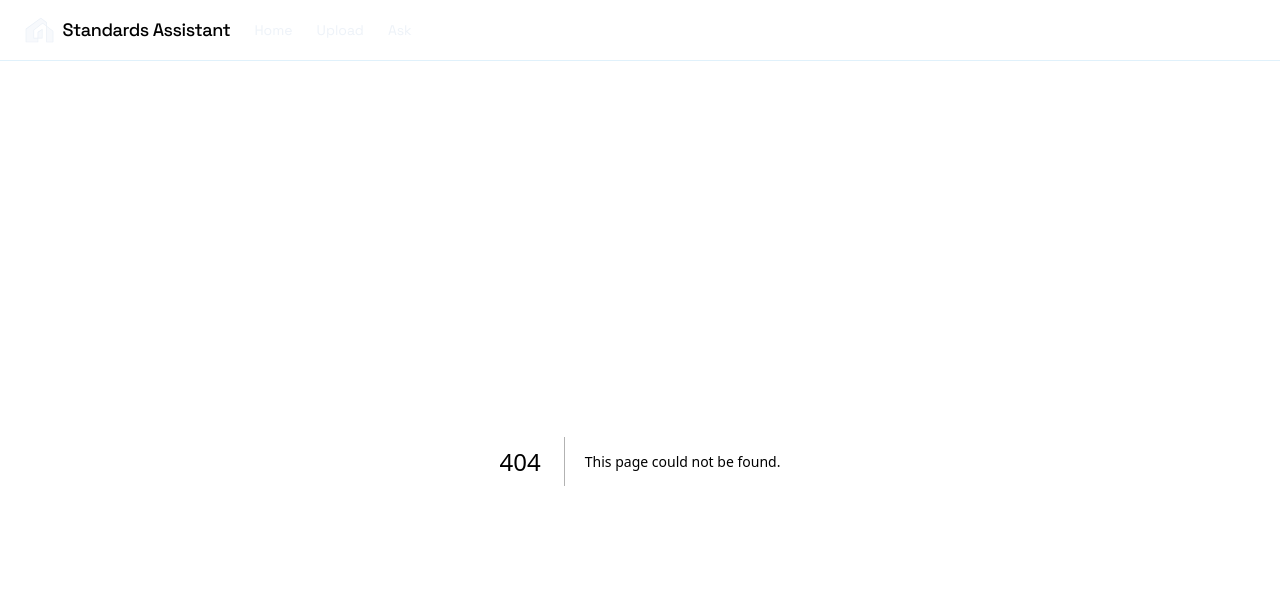
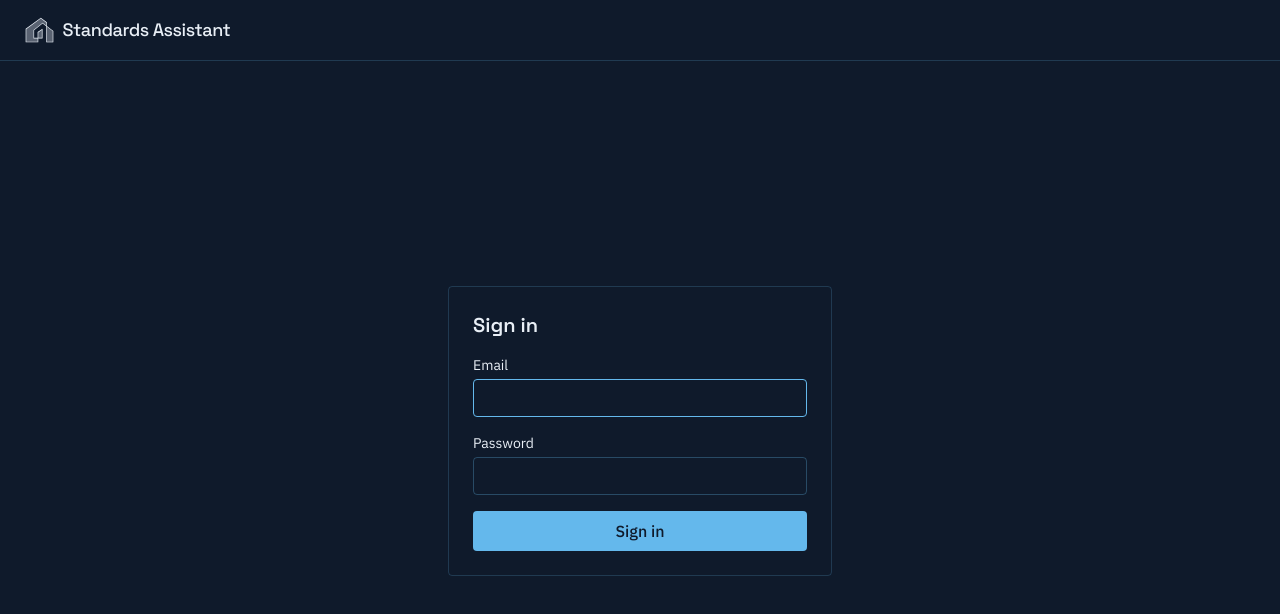
Before and after one commit to jonahh29/standards-assistant, a Next.js app: page /login in a window 1280 px wide. Before the commit this address had no page. Shown: the top 614 px of the page. Built offline with nearby package versions, Linux system fonts and the light colour scheme; no server answers.

Commit message:
Add login + role-based access: Supabase Auth via @supabase/ssr, proxy.ts route protection, RLS lockdown

```diff
--- a/package.json
+++ b/package.json
@@ -11,6 +11,7 @@
   "dependencies": {
     "@anthropic-ai/sdk": "^0.115.0",
     "@napi-rs/canvas": "^1.0.2",
+    "@supabase/ssr": "^0.12.3",
     "@supabase/supabase-js": "^2.110.8",
     "next": "16.2.11",
     "pdfjs-dist": "^6.1.200",
--- /dev/null
+++ b/scripts/promote-admin.mjs
@@ -0,0 +1,43 @@
+import { createClient } from "@supabase/supabase-js";
+import { readFileSync } from "fs";
+
+const env = Object.fromEntries(
+  readFileSync(".env.local", "utf8")
+    .split("\n")
+    .filter((line) => line.includes("=") && !line.startsWith("#"))
+    .map((line) => {
+      const idx = line.indexOf("=");
+      return [line.slice(0, idx).trim(), line.slice(idx + 1).trim()];
+    })
+);
+
+const email = process.argv[2];
+if (!email) {
+  console.error("Usage: node scripts/promote-admin.mjs <email>");
+  process.exit(1);
+}
+
+const supabase = createClient(env.NEXT_PUBLIC_SUPABASE_URL, env.SUPABASE_SERVICE_ROLE_KEY);
+
+// Find the user by email (admin API paginates; fine for a small user base)
+let user = null;
+let page = 1;
+while (!user) {
+  const { data, error } = await supabase.auth.admin.listUsers({ page, perPage: 200 });
+  if (error) throw new Error(error.message);
+  user = data.users.find((u) => u.email?.toLowerCase() === email.toLowerCase());
+  if (user || data.users.length < 200) break;
+  page++;
+}
+
+if (!user) {
+  console.error(`No account found for ${email}. Create it first via Supabase Dashboard > Authentication > Users.`);
+  process.exit(1);
+}
+
+const { error } = await supabase.auth.admin.updateUserById(user.id, {
+  app_metadata: { ...user.app_metadata, role: "admin" },
+});
+
+if (error) throw new Error(error.message);
+console.log(`Promoted ${email} to admin.`);
--- /dev/null
+++ b/src/app/SignOutButton.tsx
@@ -0,0 +1,25 @@
+"use client";
+
+import { useRouter } from "next/navigation";
+import { getSupabaseBrowserClient } from "@/lib/supabase-browser";
+
+export function SignOutButton() {
+  const router = useRouter();
+
+  async function handleSignOut() {
+    const supabase = getSupabaseBrowserClient();
+    await supabase.auth.signOut();
+    router.push("/login");
+    router.refresh();
+  }
+
+  return (
+    <button
+      type="button"
+      onClick={handleSignOut}
+      className="text-sm text-offwhite/60 hover:text-amber"
+    >
+      Sign out
+    </button>
+  );
+}
--- a/src/app/api/documents/[id]/figures-batch/route.ts
+++ b/src/app/api/documents/[id]/figures-batch/route.ts
@@ -1,6 +1,7 @@
 import { getDocumentProxy } from "unpdf";
 import { getSupabaseServerClient } from "@/lib/supabase-server";
 import { ensurePdfjsModule, renderFigurePage, type PageLabels } from "@/lib/figures";
+import { getSessionUser, isAdmin } from "@/lib/supabase-session";
 
 export const runtime = "nodejs";
 export const maxDuration = 60;
@@ -11,6 +12,10 @@ export async function POST(
   _request: Request,
   { params }: { params: Promise<{ id: string }> }
 ) {
+  if (!isAdmin(await getSessionUser())) {
+    return Response.json({ error: "Admin access required." }, { status: 403 });
+  }
+
   const { id } = await params;
   const supabase = getSupabaseServerClient();
 
--- a/src/app/api/documents/[id]/route.ts
+++ b/src/app/api/documents/[id]/route.ts
@@ -1,4 +1,5 @@
 import { getSupabaseServerClient } from "@/lib/supabase-server";
+import { getSessionUser, isAdmin } from "@/lib/supabase-session";
 
 export const runtime = "nodejs";
 
@@ -6,6 +7,10 @@ export async function DELETE(
   _request: Request,
   { params }: { params: Promise<{ id: string }> }
 ) {
+  if (!isAdmin(await getSessionUser())) {
+    return Response.json({ error: "Admin access required." }, { status: 403 });
+  }
+
   const { id } = await params;
   const supabase = getSupabaseServerClient();
 
@@ -44,6 +49,10 @@ export async function PATCH(
   request: Request,
   { params }: { params: Promise<{ id: string }> }
 ) {
+  if (!isAdmin(await getSessionUser())) {
+    return Response.json({ error: "Admin access required." }, { status: 403 });
+  }
+
   const { id } = await params;
   const { title } = await request.json();
 
--- a/src/app/api/documents/process/route.ts
+++ b/src/app/api/documents/process/route.ts
@@ -3,6 +3,7 @@ import { getSupabaseServerClient } from "@/lib/supabase-server";
 import { chunkDocument } from "@/lib/chunk";
 import { embedTexts } from "@/lib/voyage";
 import { detectPageLabels, extractRasterImages, ensurePdfjsModule } from "@/lib/figures";
+import { getSessionUser, isAdmin } from "@/lib/supabase-session";
 
 export const runtime = "nodejs";
 export const maxDuration = 300;
@@ -10,6 +11,10 @@ export const maxDuration = 300;
 const EMBED_BATCH_SIZE = 20;
 
 export async function POST(request: Request) {
+  if (!isAdmin(await getSessionUser())) {
+    return Response.json({ error: "Admin access required." }, { status: 403 });
+  }
+
   const { title, filename, storagePath } = await request.json();
 
   if (!title || !filename || !storagePath) {
--- a/src/app/api/documents/upload-url/route.ts
+++ b/src/app/api/documents/upload-url/route.ts
@@ -1,8 +1,13 @@
 import { getSupabaseServerClient } from "@/lib/supabase-server";
+import { getSessionUser, isAdmin } from "@/lib/supabase-session";
 
 export const runtime = "nodejs";
 
 export async function POST(request: Request) {
+  if (!isAdmin(await getSessionUser())) {
+    return Response.json({ error: "Admin access required." }, { status: 403 });
+  }
+
   const { filename } = await request.json();
 
   if (!filename || typeof filename !== "string") {
--- a/src/app/layout.tsx
+++ b/src/app/layout.tsx
@@ -1,6 +1,8 @@
 import type { Metadata } from "next";
 import { Space_Grotesk, IBM_Plex_Sans, IBM_Plex_Mono } from "next/font/google";
 import Link from "next/link";
+import { getSessionUser, isAdmin } from "@/lib/supabase-session";
+import { SignOutButton } from "./SignOutButton";
 import "./globals.css";
 
 const spaceGrotesk = Space_Grotesk({
@@ -25,11 +27,14 @@ export const metadata: Metadata = {
   description: "Ask cited questions about Australian Standards PDFs",
 };
 
-export default function RootLayout({
+export default async function RootLayout({
   children,
 }: Readonly<{
   children: React.ReactNode;
 }>) {
+  const user = await getSessionUser();
+  const admin = isAdmin(user);
+
   return (
     <html
       lang="en"
@@ -42,21 +47,31 @@ export default function RootLayout({
             <img src="/logo-icon.svg" alt="ResiDraft" className="h-7 w-auto" />
             Standards Assistant
           </span>
+          {user && (
+            <>
               <Link href="/" className="text-sm text-offwhite/80 hover:text-cyan">
                 Home
               </Link>
+              {admin && (
                 <Link
                   href="/upload"
                   className="text-sm text-offwhite/80 hover:text-cyan"
                 >
                   Upload
                 </Link>
+              )}
               <Link
                 href="/ask"
                 className="text-sm text-offwhite/80 hover:text-cyan"
               >
                 Ask
               </Link>
+              <span className="ml-auto flex items-center gap-3 font-body">
+                <span className="text-sm text-offwhite/40">{user.email}</span>
+                <SignOutButton />
+              </span>
+            </>
+          )}
         </nav>
         <div className="flex flex-1 flex-col">{children}</div>
       </body>
--- /dev/null
+++ b/src/app/login/page.tsx
@@ -0,0 +1,73 @@
+"use client";
+
+import { useRouter } from "next/navigation";
+import { useState } from "react";
+import { getSupabaseBrowserClient } from "@/lib/supabase-browser";
+
+export default function LoginPage() {
+  const router = useRouter();
+  const [email, setEmail] = useState("");
+  const [password, setPassword] = useState("");
+  const [status, setStatus] = useState<"idle" | "loading" | "error">("idle");
+  const [errorMessage, setErrorMessage] = useState("");
+
+  async function handleSubmit(e: React.FormEvent) {
+    e.preventDefault();
+    setStatus("loading");
+    setErrorMessage("");
+
+    const supabase = getSupabaseBrowserClient();
+    const { error } = await supabase.auth.signInWithPassword({ email, password });
+
+    if (error) {
+      setStatus("error");
+      setErrorMessage(error.message);
+      return;
+    }
+
+    router.push("/");
+    router.refresh();
+  }
+
+  return (
+    <div className="flex flex-1 flex-col items-center justify-center px-6 py-10">
+      <form
+        onSubmit={handleSubmit}
+        className="flex w-full max-w-sm flex-col gap-4 rounded border border-cyan/20 p-6"
+      >
+        <h1 className="font-heading text-xl font-semibold">Sign in</h1>
+        <label className="flex flex-col gap-1 text-sm">
+          Email
+          <input
+            type="email"
+            value={email}
+            onChange={(e) => setEmail(e.target.value)}
+            className="rounded border border-cyan/30 bg-transparent px-3 py-2 text-offwhite outline-none focus:border-cyan"
+            required
+            autoFocus
+          />
+        </label>
+        <label className="flex flex-col gap-1 text-sm">
+          Password
+          <input
+            type="password"
+            value={password}
+            onChange={(e) => setPassword(e.target.value)}
+            className="rounded border border-cyan/30 bg-transparent px-3 py-2 text-offwhite outline-none focus:border-cyan"
+            required
+          />
+        </label>
+        <button
+          type="submit"
+          disabled={status === "loading"}
+          className="rounded bg-cyan px-4 py-2 font-medium text-navy disabled:opacity-50"
+        >
+          {status === "loading" ? "Signing in..." : "Sign in"}
+        </button>
+        {status === "error" && (
+          <p className="font-mono text-sm text-amber">Error — {errorMessage}</p>
+        )}
+      </form>
+    </div>
+  );
+}
--- a/src/lib/supabase-browser.ts
+++ b/src/lib/supabase-browser.ts
@@ -1,7 +1,7 @@
-import { createClient } from "@supabase/supabase-js";
+import { createBrowserClient } from "@supabase/ssr";
 
 export function getSupabaseBrowserClient() {
-  return createClient(
+  return createBrowserClient(
     process.env.NEXT_PUBLIC_SUPABASE_URL!,
     process.env.NEXT_PUBLIC_SUPABASE_ANON_KEY!
   );
--- /dev/null
+++ b/src/lib/supabase-session.ts
@@ -0,0 +1,41 @@
+import { createServerClient } from "@supabase/ssr";
+import { cookies } from "next/headers";
+import type { User } from "@supabase/supabase-js";
+
+export async function getSupabaseSessionClient() {
+  const cookieStore = await cookies();
+
+  return createServerClient(
+    process.env.NEXT_PUBLIC_SUPABASE_URL!,
+    process.env.NEXT_PUBLIC_SUPABASE_ANON_KEY!,
+    {
+      cookies: {
+        getAll() {
+          return cookieStore.getAll();
+        },
+        setAll(cookiesToSet) {
+          try {
+            cookiesToSet.forEach(({ name, value, options }) =>
+              cookieStore.set(name, value, options)
+            );
+          } catch {
+            // Called from a Server Component render — safe to ignore since
+            // middleware is responsible for refreshing the session cookie.
+          }
+        },
+      },
+    }
+  );
+}
+
+export async function getSessionUser(): Promise<User | null> {
+  const supabase = await getSupabaseSessionClient();
+  const {
+    data: { user },
+  } = await supabase.auth.getUser();
+  return user;
+}
+
+export function isAdmin(user: User | null): boolean {
+  return user?.app_metadata?.role === "admin";
+}
--- /dev/null
+++ b/src/proxy.ts
@@ -0,0 +1,70 @@
+import { createServerClient } from "@supabase/ssr";
+import { NextResponse, type NextRequest } from "next/server";
+
+function isAdminOnlyPath(pathname: string): boolean {
+  return (
+    pathname === "/upload" ||
+    pathname === "/api/documents/upload-url" ||
+    pathname === "/api/documents/process" ||
+    /^\/api\/documents\/[^/]+$/.test(pathname) ||
+    /^\/api\/documents\/[^/]+\/figures-batch$/.test(pathname)
+  );
+}
+
+export async function proxy(request: NextRequest) {
+  let supabaseResponse = NextResponse.next({ request });
+
+  const supabase = createServerClient(
+    process.env.NEXT_PUBLIC_SUPABASE_URL!,
+    process.env.NEXT_PUBLIC_SUPABASE_ANON_KEY!,
+    {
+      cookies: {
+        getAll() {
+          return request.cookies.getAll();
+        },
+        setAll(cookiesToSet) {
+          cookiesToSet.forEach(({ name, value }) => request.cookies.set(name, value));
+          supabaseResponse = NextResponse.next({ request });
+          cookiesToSet.forEach(({ name, value, options }) =>
+            supabaseResponse.cookies.set(name, value, options)
+          );
+        },
+      },
+    }
+  );
+
+  const {
+    data: { user },
+  } = await supabase.auth.getUser();
+
+  const { pathname } = request.nextUrl;
+  const isApi = pathname.startsWith("/api/");
+
+  if (!user) {
+    if (pathname === "/login") return supabaseResponse;
+    if (isApi) return NextResponse.json({ error: "Not authenticated." }, { status: 401 });
+    const url = request.nextUrl.clone();
+    url.pathname = "/login";
+    return NextResponse.redirect(url);
+  }
+
+  if (pathname === "/login") {
+    const url = request.nextUrl.clone();
+    url.pathname = "/";
+    return NextResponse.redirect(url);
+  }
+
+  const isAdmin = user.app_metadata?.role === "admin";
+  if (isAdminOnlyPath(pathname) && !isAdmin) {
+    if (isApi) return NextResponse.json({ error: "Admin access required." }, { status: 403 });
+    const url = request.nextUrl.clone();
+    url.pathname = "/";
+    return NextResponse.redirect(url);
+  }
+
+  return supabaseResponse;
+}
+
+export const config = {
+  matcher: ["/((?!_next/static|_next/image|favicon.ico|icon.png).*)"],
+};
```
Also changed, not shown: 1 other file (tests, documents, lock files or other folders). Lines whose indentation alone changed are shown as unchanged.
